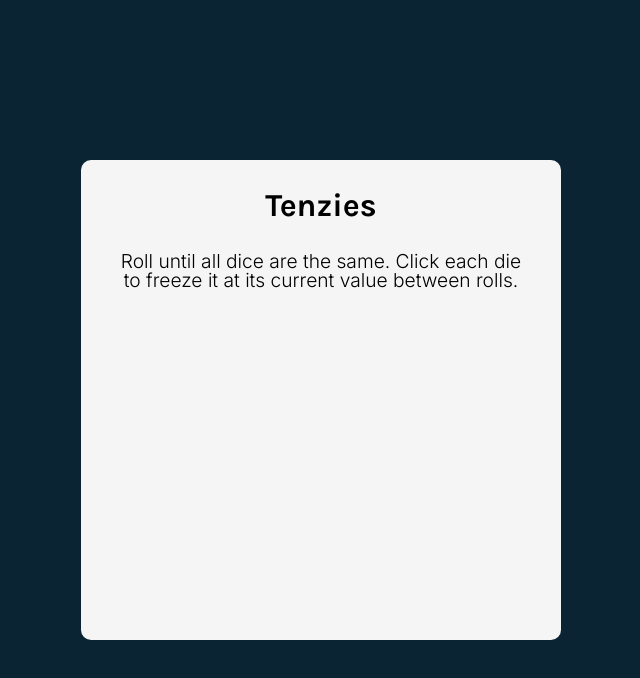
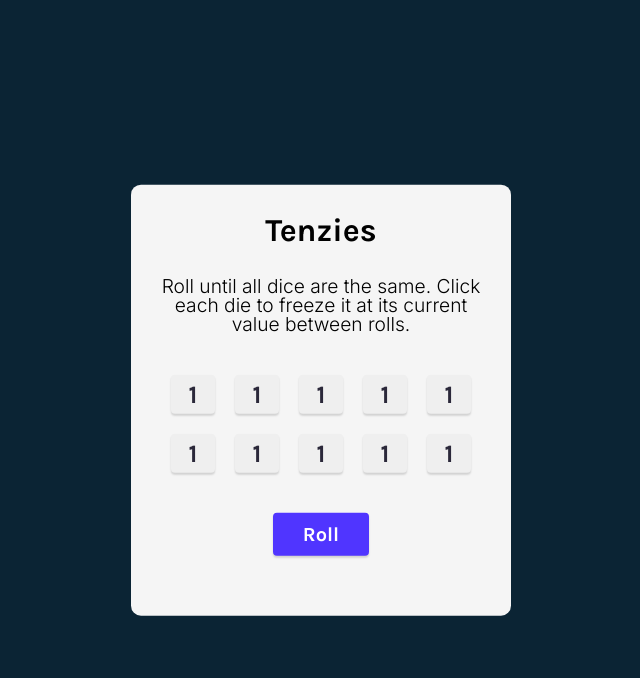
Before and after one commit to matijazuber/tenzies-app, a React (Vite) app: page / in a window 1280 px wide. Shown: the top 678 px of the page, without its empty margins (319-959 px from the left). Built offline with nearby package versions, Linux system fonts and the light colour scheme.

Commit message:
created the dice compartment, styled it and created a roll button

```diff
--- a/src/App.jsx
+++ b/src/App.jsx
@@ -1,3 +1,5 @@
+import Dice from "./components/dice";
+
 export default function App() {
   return (
     <>
@@ -7,6 +9,21 @@ export default function App() {
           Roll until all dice are the same. Click each die to freeze it at its
           current value between rolls.
         </div>
+        <div className="dice">
+          <Dice value={1}></Dice>
+          <Dice value={1}></Dice>
+          <Dice value={1}></Dice>
+          <Dice value={1}></Dice>
+          <Dice value={1}></Dice>
+          <Dice value={1}></Dice>
+          <Dice value={1}></Dice>
+          <Dice value={1}></Dice>
+          <Dice value={1}></Dice>
+          <Dice value={1}></Dice>
+        </div>
+        <div>
+          <button className="roll">Roll</button>
+        </div>
       </main>
     </>
   );
--- /dev/null
+++ b/src/components/dice.jsx
@@ -0,0 +1,7 @@
+export default function Dice(props) {
+  return (
+    <>
+      <button className="button">{props.value}</button>
+    </>
+  );
+}
--- a/src/index.css
+++ b/src/index.css
@@ -1,16 +1,19 @@
 body {
+  display: flex;
+  flex-direction: column;
   background-color: #0b2434;
   font-family: Karla, sans-serif;
+  padding: 20px;
+  height: 100vh;
 }
 
 main {
   position: fixed;
   border-radius: 10px;
+  max-width: 320px;
   top: 50%;
   left: 50%;
   transform: translate(-50%, -50%);
-  width: 420px;
-  height: 420px;
   background-color: #f5f5f5;
   padding: 30px;
 }
@@ -36,3 +39,41 @@ main div {
   font-weight: 300;
   font-size: 1.2rem;
 }
+
+/* Dice Component */
+
+.dice {
+  display: grid;
+  grid-template-columns: repeat(5, 1fr);
+  grid-template-rows: repeat(2, 1fr);
+}
+
+.button {
+  font-family: Karla;
+  font-weight: 700;
+  line-height: 100%;
+  letter-spacing: 0%;
+  text-align: center;
+  font-size: 25px;
+  color: #2b283a;
+  cursor: pointer;
+  padding: 7px;
+  margin: 10px;
+  border-radius: 4px;
+  border-style: solid;
+  border-width: 0;
+  box-shadow: 0px 2px 2px 0px rgba(0, 0, 0, 0.15);
+}
+
+.roll {
+  font-family: Karla;
+  font-size: 20px;
+  border-radius: 4px;
+  border-style: solid;
+  border-width: 0;
+  font-weight: bold;
+  padding: 10px 30px;
+  background-color: #5035ff;
+  color: white;
+  box-shadow: 0px 2px 2px 0px rgba(0, 0, 0, 0.15);
+}
```
